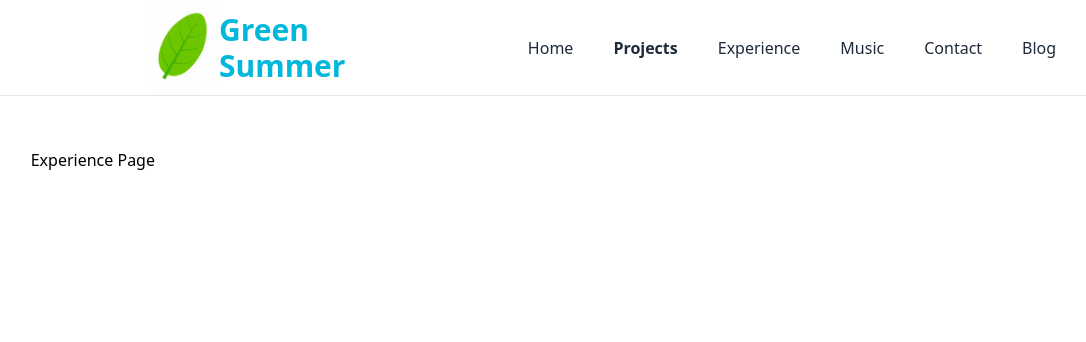
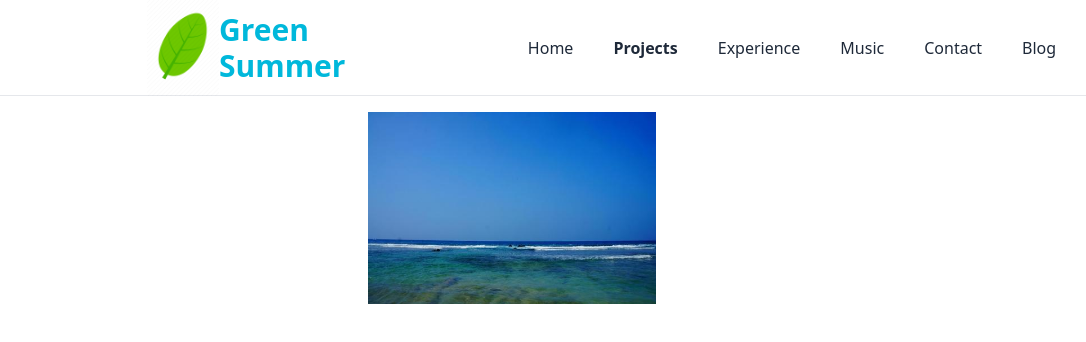
Before and after one commit to sivese/GreenSummer, a React (Vite) app: page /projects in a window 1280 px wide. Shown: the top 342 px of the page, without its empty margins (128-1214 px from the left). Built offline with nearby package versions, Linux system fonts and the light colour scheme.

Commit message:
working on project page

```diff
--- /dev/null
+++ b/src/components/project-preview.tsx
@@ -0,0 +1,18 @@
+type Project = {
+    id: string;
+    name: string;
+    description: string;
+    image: string;
+};
+
+function ProjectPreview({ project } : { project: Project }) {
+    return (
+        <div className="project-preview">
+            <img src={project.image} alt={project.name} className="w-full h-48 object-cover mb-4" />
+            <h2>{project.name}</h2>
+            <p>{project.description}</p>
+        </div>
+    );
+}
+
+export default ProjectPreview;
--- /dev/null
+++ b/src/layout/gallery-layout.tsx
@@ -0,0 +1,12 @@
+
+function GalleryLayout({ children, }: { children: React.ReactNode; }) {
+  return (
+    <div className="flex flex-col items-center justify-center w-full h-full">
+      <div className="flex flex-wrap justify-center gap-4 p-4">
+        {children}
+      </div>
+    </div>
+  );
+}
+
+export default GalleryLayout;
--- a/src/pages/projects.tsx
+++ b/src/pages/projects.tsx
@@ -1,7 +1,7 @@
-import BodyLayout from "../layout/body-layout";
 import PageLayout from "../layout/page-layout";
 import { useEffect } from "react";
 import { siteInfo } from "../config/site-info";
+import GalleryLayout from "../layout/gallery-layout";
 
 function Projects() {
   useEffect(() => {
@@ -10,9 +10,9 @@ function Projects() {
 
   return (
     <PageLayout>
-        <BodyLayout>
-            <h1 className="font-medium">Experience Page</h1>
-        </BodyLayout>
+      <GalleryLayout>
+        <img src="/preview/green-summer.jpeg" alt="Green Summer" className="w-full h-48 object-cover mb-4" />
+      </GalleryLayout>
     </PageLayout>
   );
 }
--- /dev/null
+++ b/src/projects/green-summer.tsx
@@ -0,0 +1,20 @@
+
+function greenSummer() {
+  return (
+    <svg
+      xmlns="http://www.w3.org/2000/svg"
+      viewBox="0 0 24 24"
+      fill="none"
+      stroke="currentColor"
+      strokeWidth="2"
+      strokeLinecap="round"
+      strokeLinejoin="round"
+    >
+      <path d="M12 2C6.48 2 2 6.48 2 12s4.48 10 10 10 10-4.48 10-10S17.52 2 12 2z" />
+      <path d="M12 8v4l3.5 1.5" />
+      <path d="M12 16h.01" />
+    </svg>
+  );
+}
+
+export default greenSummer;
```
Also changed, not shown: public/preview/green-summer.jpeg (added), src/projects/projects-list.tsx (added).
